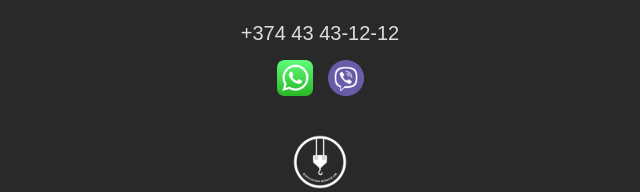
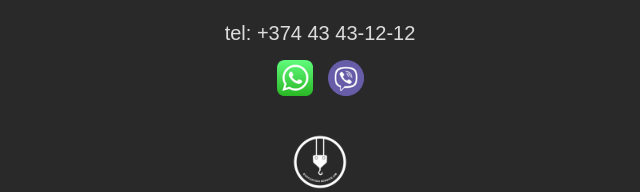
Before and after one commit to SergoHakobyan2005/Evacuator, a plain HTML site: page index.html in a window 1280 px wide. Shown: the part 3208-3400 px from the top of the page, 320-960 px from the left. Drawn offline with nearby package versions, Linux system fonts and the light colour scheme.

Commit message:
Update index.html

```diff
--- a/index.html
+++ b/index.html
@@ -315,7 +315,7 @@
     <footer>
         <div class="contact">
             <h2 class="language-footer-title title">ՀԵՏԱԴԱՐՁ ԿԱՊ</h2>
-            <p class="footer-phone">+374 43 43-12-12</p>
+            <p class="footer-phone">tel: +374 43 43-12-12</p>
             <div class="icon-part">
                 <a target="_blank" href="https://wa.me/+37443431212">
                     <img src="Image/whatsapp.png">
```
